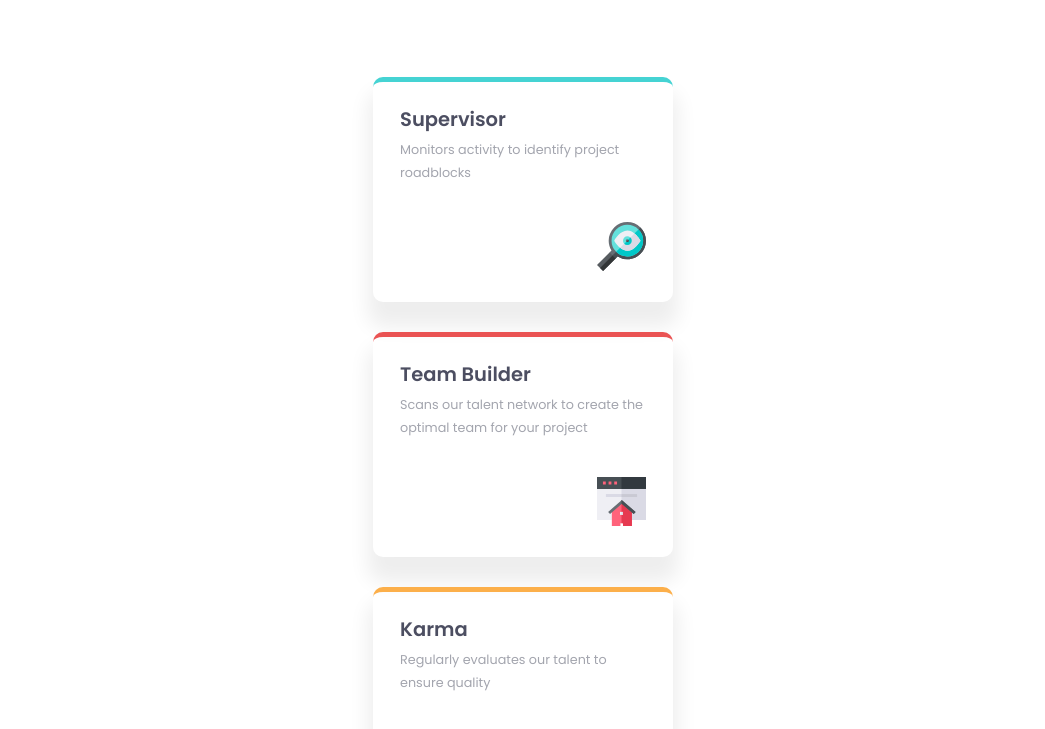
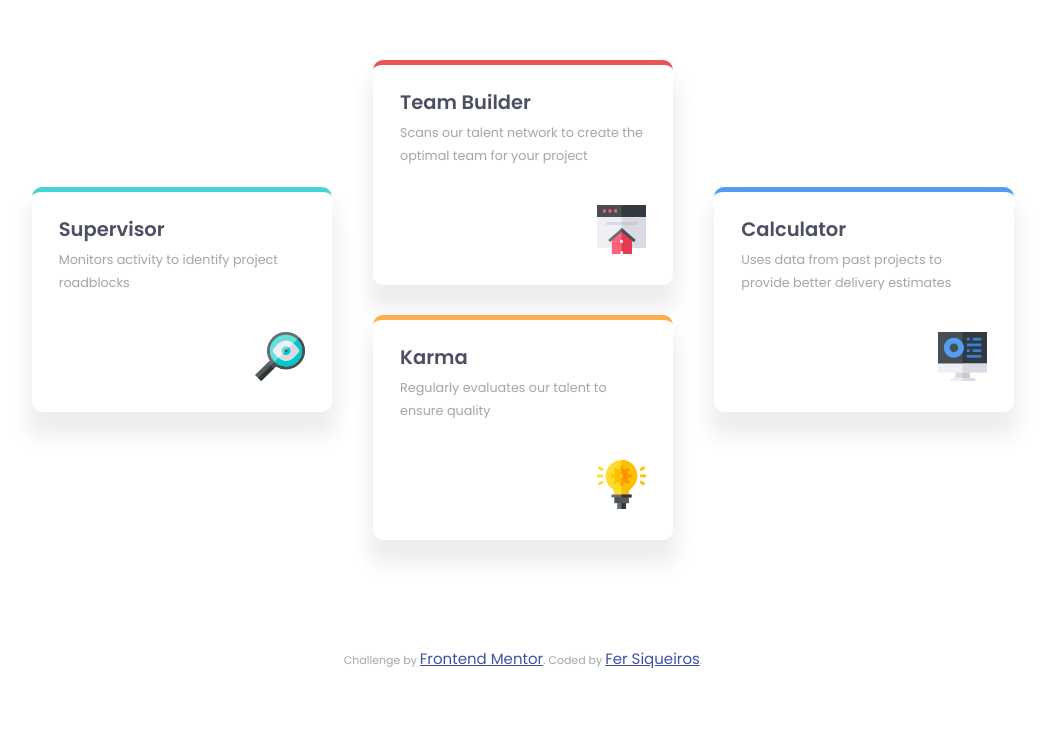
Before and after one commit to psiqueiros/4cardFeatures, a plain HTML site: page index.html in a window 1280 px wide. Shown: the part 206-935 px from the top of the page, without its empty margins (117-1162 px from the left). After the commit the page ends 880 px from the top, so only its background shows below. Drawn offline with nearby package versions, Linux system fonts and the light colour scheme.

Commit message:
PC layout done, i would have wanted intermediate break point, but oh well xD

```diff
--- a/css/main.scss
+++ b/css/main.scss
@@ -57,7 +57,7 @@ p {
     border-color: hsl(180, 62%, 55%);
 }
 .card2 {
-    border-color: hsl(0, 78%, 62%);
+    border-color:  hsl(0, 78%, 62%);
 }
 .card3 {
     border-color: hsl(34, 97%, 64%);
@@ -87,9 +87,6 @@ main {
     margin: 10vh auto;
     max-width: 300px;
 
-    display: flex;
-    flex-direction: column;
-
     [class *= 'card'] {
 
         max-width: 300px;
@@ -108,3 +105,19 @@ main {
         }
     }
 }
+
+@media only screen and (min-width: 1220px) {
+
+    header {
+        max-width: 60%;
+    }
+
+    main {
+        max-width: 100%;
+
+        display: flex;
+        justify-content: space-around;
+        align-items: center;
+        flex-wrap: wrap;
+    }
+}
--- a/index.html
+++ b/index.html
@@ -36,6 +36,7 @@
       <img src="images/icon-supervisor.svg" alt="supervisor icon">
     </div>
 
+    <div>
       <div class="card2">
         <h2>Team Builder</h2>
         <p>Scans our talent network to create the optimal team for your project</p>
@@ -46,6 +47,7 @@
         <h2>Karma</h2>
         <p>Regularly evaluates our talent to ensure quality</p>
         <img src="images/icon-karma.svg" alt="karma icon">
+      </div>
     </div>
 
     <div class="card4">
@@ -58,7 +60,7 @@
   <footer>
     <p class="attribution">
       Challenge by <a href="https://www.frontendmentor.io?ref=challenge" target="_blank">Frontend Mentor</a>.
-      Coded by <a href="#">Your Name Here</a>.
+      Coded by <a href="#">Fer Siqueiros</a>.
     </p>
   </footer>
 </body>
```
Also changed, not shown: css/main.css, 1 other file. Lines whose indentation alone changed are shown as unchanged.
